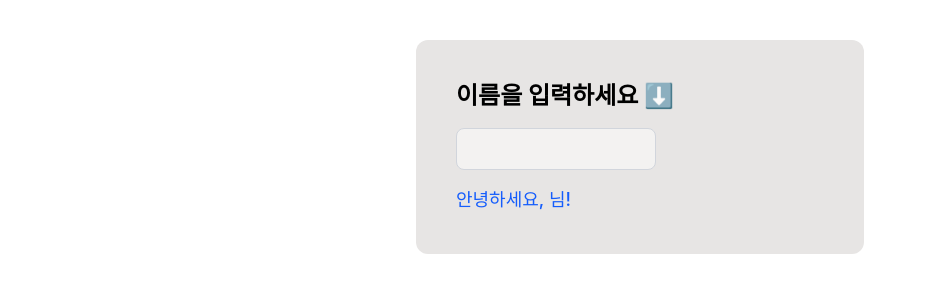
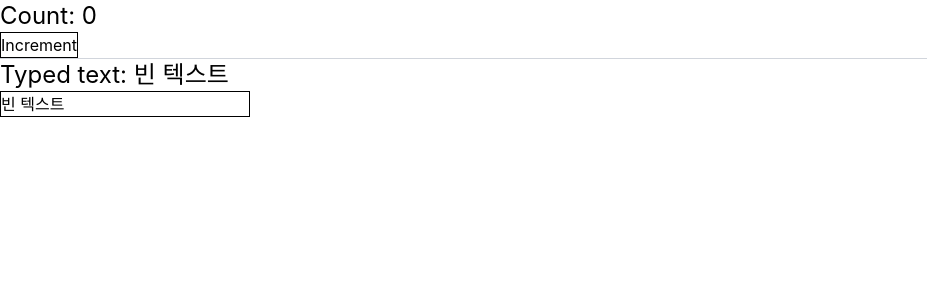
Before and after one commit to rlaalstj1012/likelion_useEffect, a React (Vite) app: page / in a window 1280 px wide. Shown: the top 300 px of the page, without its empty margins (0-927 px from the left). Built offline with nearby package versions, Linux system fonts and the light colour scheme.

Commit message:
useEffect Hook 작동 예제

```diff
--- a/src/App.jsx
+++ b/src/App.jsx
@@ -1,12 +1,11 @@
-import React from "react"; // 생략 가능
-import NameInput from "./NameInput";
+import HookStructure from "./HookStructure";
 
 const App = () => {
-	return (
-		<div>
-			<NameInput />
-		</div>
-	);
+  return (
+    <div>
+      <HookStructure />
+    </div>
+  );
 };
 
 export default App;
--- /dev/null
+++ b/src/HookStructure.jsx
@@ -0,0 +1,46 @@
+import React, { useEffect, useState } from "react";
+
+const HookStructure = () => {
+  const [count, setCount] = useState(0);
+  const [text, setText] = useState("빈 텍스트");
+
+  // 첫 번째 useEffect: 컴포넌트가 마운트될 때 실행
+  useEffect(() => {
+    console.log("컴포넌트가 마운트됨");
+  }, []);
+
+  // 두 번째 useEffect: count 상태가 변경될 때 실행
+  useEffect(() => {
+    console.log("카운트가 변경되었음:", count);
+  }, [count]);
+
+  // 세 번째 useEffect: text 상태가 변경될 때 실행
+  useEffect(() => {
+    console.log("텍스트가 변경되었음:", text);
+  }, [text]);
+
+  // 네 번째 useEffect: 매 렌더링마다 실행됨
+  useEffect(() => {
+    console.log("매 렌더링마다 렌더링됨");
+  });
+
+  // 렌더링
+  return (
+    <div>
+      <h2 className="text-2xl">Count: {count}</h2>
+      <button onClick={() => setCount(count + 1)} className="border">
+        Increment
+      </button>
+      <hr className="text-gray-300" />
+      <h2 className="text-2xl">Typed text: {text}</h2>
+      <input
+        type="text"
+        value={text}
+        onChange={(e) => setText(e.target.value)}
+        className="border"
+      />
+    </div>
+  );
+};
+
+export default HookStructure;
```
